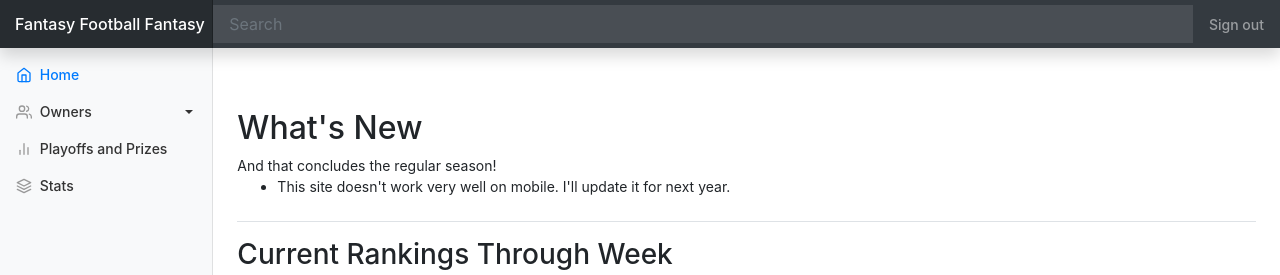
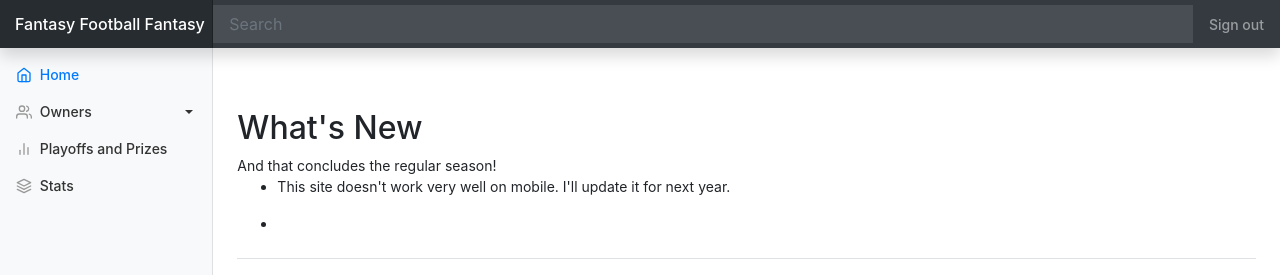
Before and after one commit to tuura032/LeagueStats, a Flask app: template templates/home.html in a window 1280 px wide. Shown: the top 275 px of the page. Run offline with Flask 2, Linux system fonts and the light colour scheme; the template is opened without the code that fills it, so the values that code supplies are empty; parts of the project's set-up code (start-up, migrations or seed data) failed here and were passed over; some libraries are stand-ins or nearby versions.

Commit message:
upd home screen

```diff
--- a/application.py
+++ b/application.py
@@ -40,11 +40,15 @@
     second = sortedbywin[1]
     third = sortedbywin[2]
 
+    # get header and welcome message
+    welcome = db.execute("SELECT * from fff_welcome where id = 1").fetchall()
+
+
     # load top 100 players somehwere..
     #top100 = db.execute("SELECT * FROM fff100 ORDER BY playerrank")
     #print(top100)
 
-    return render_template("home.html", sortedbywin=sortedbywin, first=first, second=second, third=third, mostpf = mostpf, current_week = current_week)
+    return render_template("home.html", sortedbywin=sortedbywin, first=first, second=second, third=third, mostpf = mostpf, current_week = current_week, welcome = welcome)
 
 @app.route("/welcome", methods = ["GET", "POST"])
 def welcome():
--- a/templates/home.html
+++ b/templates/home.html
@@ -17,6 +17,12 @@
       <span>And that concludes the regular season!
         <ul>
           <li>This site doesn't work very well on mobile. I'll update it for next year.</li>
+        </ul>
+      </span>
+      <h1 class="h2"></h1>
+      <span>{{ welcome[1] }}
+        <ul>
+          <li>{{ welcome[2] }}</li>
         </ul>
       </span>
     </div>
--- a/templates/weeklyupdate.html
+++ b/templates/weeklyupdate.html
@@ -5,7 +5,7 @@
 {% endblock %}
 
 {% block main %}
-    <div id="main-div">
+    <div id="main-div" margin-top: 20px>
         <h1>Weekly Update
 
         </h1>
```
